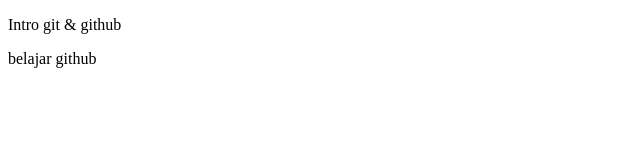
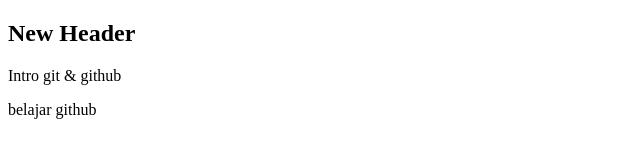
Before and after one commit to biFebriansyah/initgit, a plain HTML site: page index.html in a window 1280 px wide. Shown: the whole page, without its empty margins (0-640 px from the left). Drawn offline with Linux system fonts and the light colour scheme.

Commit message:
add header

```diff
--- a/index.html
+++ b/index.html
@@ -7,6 +7,9 @@
         <title>Git</title>
     </head>
     <body>
+        <header>
+            <h2>New Header</h2>
+        </header>
         <p>Intro git & github</p>
         <p>belajar github</p>
     </body>
```
